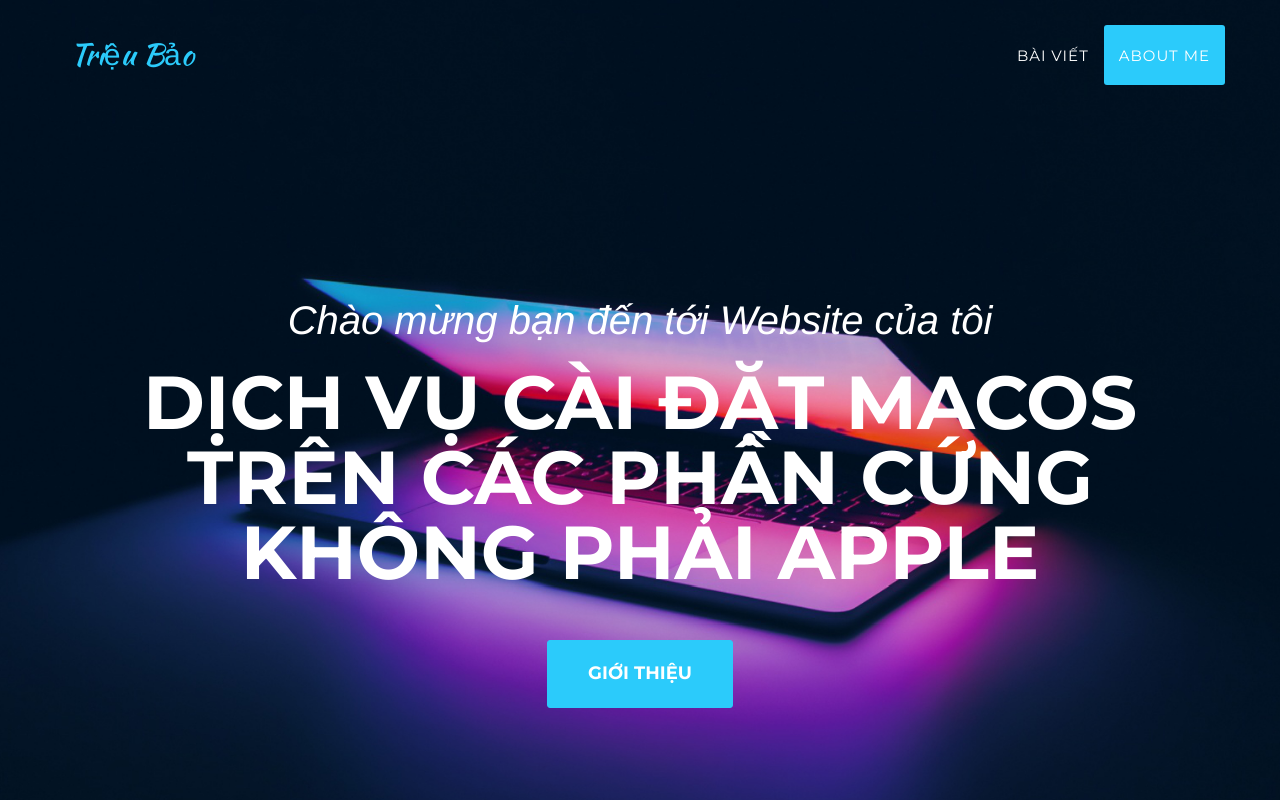
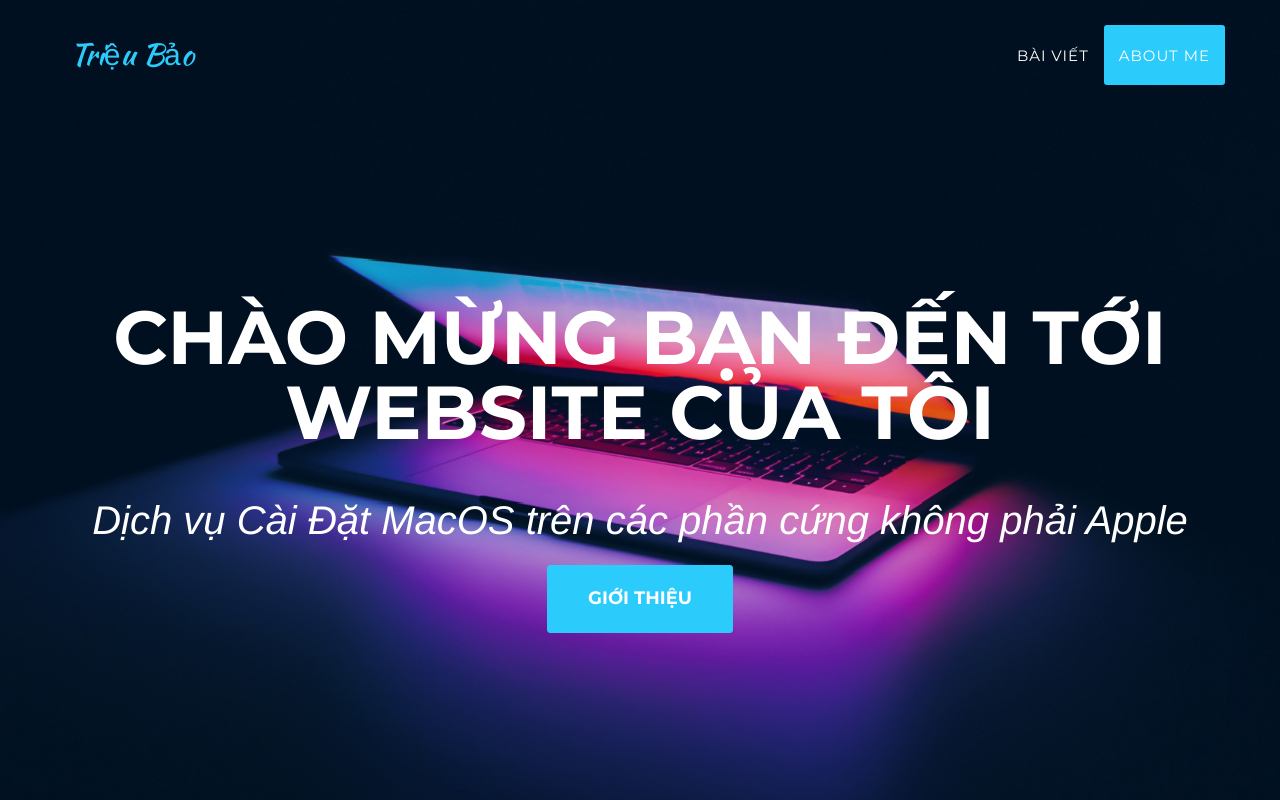
Before and after one commit to baoiot/baoiot.github.iot, a plain HTML site: page index.html in a window 1280 px wide. Shown: the top 800 px of the page. Drawn offline with Linux system fonts and the light colour scheme; a web font is replaced by a local one.

Commit message:
Update index.html

```diff
--- a/index.html
+++ b/index.html
@@ -49,8 +49,8 @@
     <header>
         <div class="container">
             <div class="intro-text">
-                <div class="intro-lead-in">Chào mừng bạn đến tới Website của tôi</div>
-                <div class="intro-heading"> Dịch vụ Cài Đặt MacOS trên các phần cứng không phải Apple </div>
+                <div class="intro-heading">Chào mừng bạn đến tới Website của tôi</div>
+                <div class="intro-lead-in"> Dịch vụ Cài Đặt MacOS trên các phần cứng không phải Apple </div>
                 <a href="#aboutme" class="page-scroll btn btn-xl">Giới thiệu</a>
             </div>
         </div>
@@ -247,7 +247,7 @@
                             <h3 id="Windows">Bộ cài trên Windows</h3>
                             <ul>
                                 <li>Kho lưu trữ các phần mềm dành cho MacOS (Nguyễn Cường): <a href="https://drive.google.com/drive/folders/1-1iE7Dh2opo0s5CET46poBxzWwVffmf9?fbclid=IwAR10lsW1HEDcLqtK0bcywSkjX2Ay1ph3HbcupI_zs7FwqIy-_4TC_5JlWfI">CreateUSBmacOSInstall</a></li>
-                                <li>Bộ cài macOS dùng cho USB</li>
+                                <li>Bộ cài macOS write qua BalenaEtcher</li>
                                 <ul>
                                     <li><a href="https://drive.google.com/open?id=1cC1f8bWFBblmvjvJHn4nFgThMOU2MCgy">macOS Catalina</a> (MD5: 418d1fa30fd6fd2171aafb1c06320c2e)</li>
                                     <li><a href="https://drive.google.com/open?id=1e8guik_XVjgBPd2ZEdN-Ik2MeMpa36Oc">macOS Mojave</a> (MD5: 2adb6ff63db2c40f12fca599b50f376d)</li>
```
